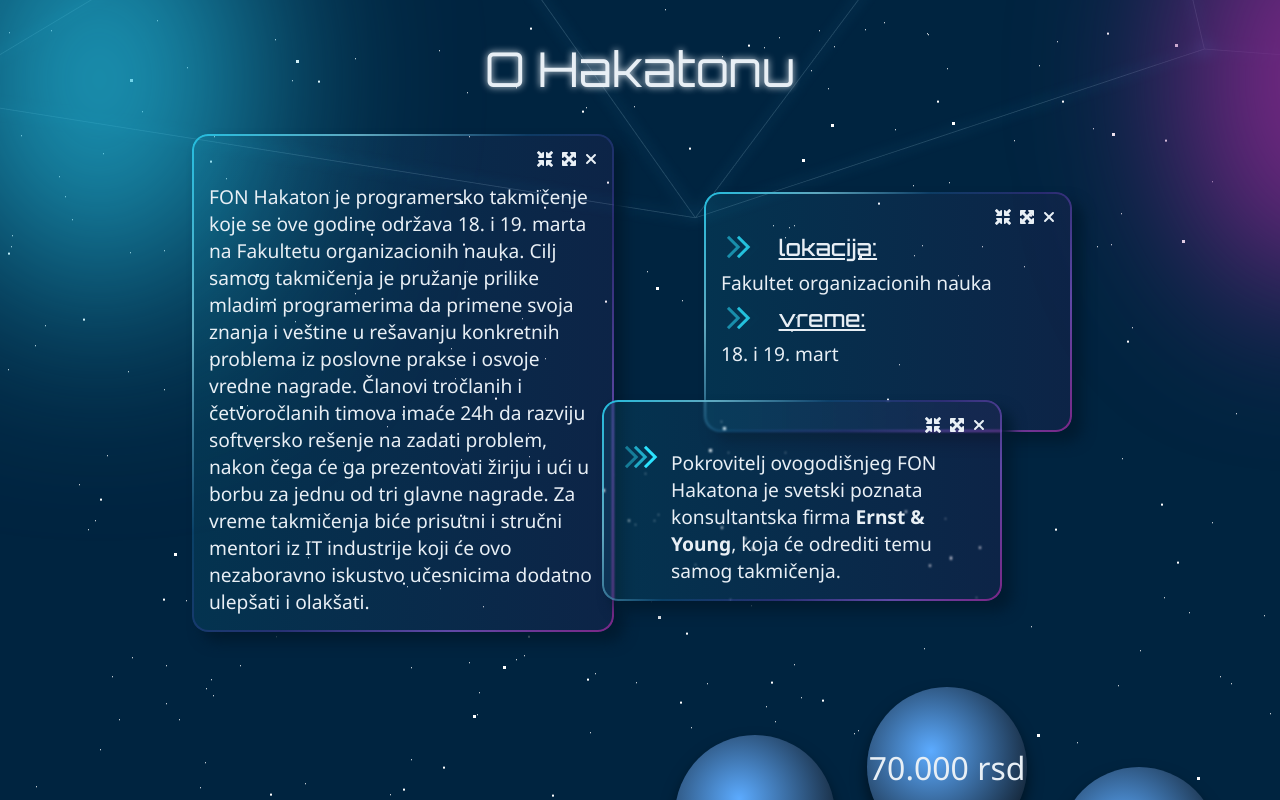
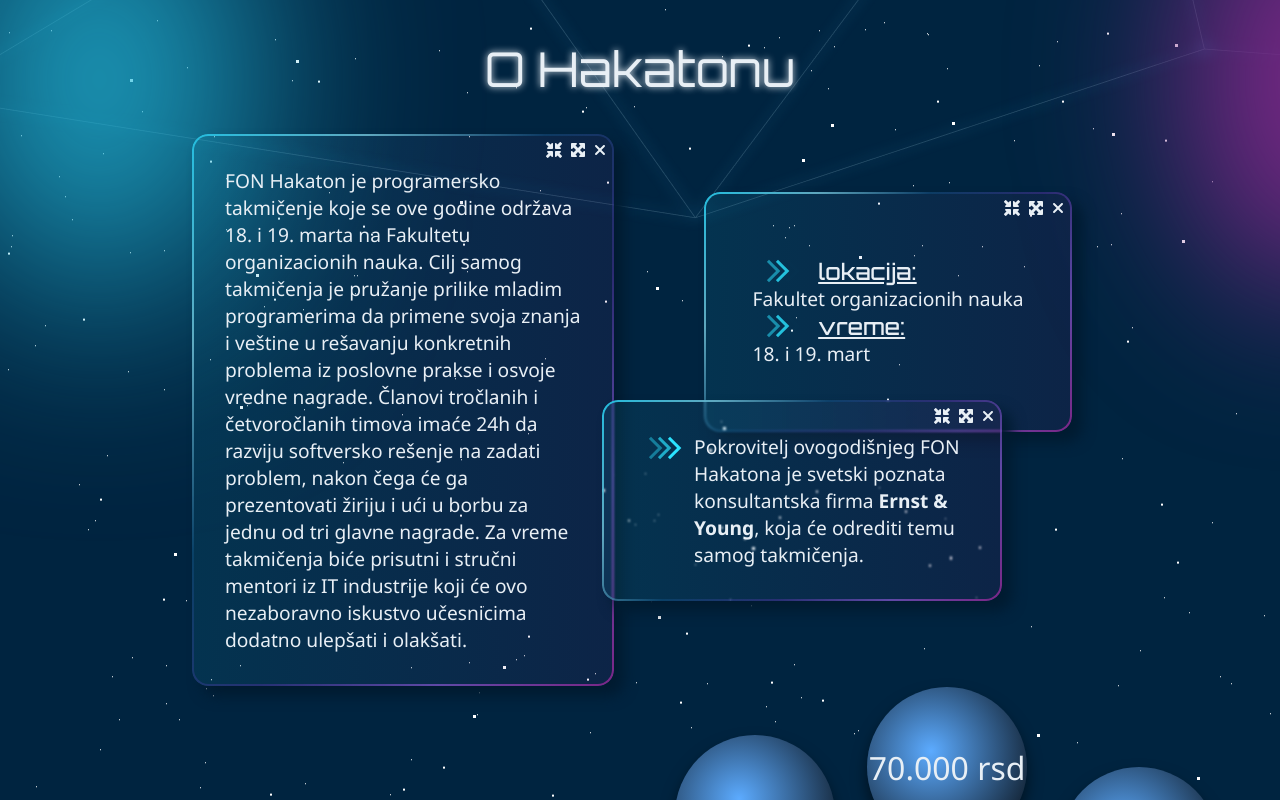
Before and after one commit to IlijaTrifke/fon_hakaton23, a React (Create React App) app: page /#/ in a window 1280 px wide. Shown: the part 800-1600 px from the top of the page. Built offline with nearby package versions, Linux system fonts and the light colour scheme; what upload-js would draw is missing.

Commit message:
treba jos max size za aploud i autocomplete da se izbrise

```diff
--- a/src/components/faq/faq.scss
+++ b/src/components/faq/faq.scss
@@ -203,4 +203,7 @@
     color: #978bcc;
     cursor: none;
   }
+  .faq-box-wrapper {
+    height: 40rem;
+  }
 }
--- a/src/components/o-hakatonu/ohakatonu.scss
+++ b/src/components/o-hakatonu/ohakatonu.scss
@@ -10,7 +10,7 @@
   top: -15%;
 }
 
-.hakaton-section{
+.hakaton-section {
   height: 30rem;
 }
 
@@ -31,6 +31,9 @@
   color: $bela;
   display: flex;
   flex-direction: column;
+  justify-content: center;
+  align-items: center;
+  position: relative;
   border-radius: 1rem;
   position: absolute;
   gap: 0.5rem;
@@ -98,11 +101,12 @@
   display: flex;
   flex-direction: column;
   position: relative;
+  padding: 1.5rem;
 }
 
 .crd3 {
   flex-direction: row;
-  gap: 0.5rem;
+  gap: 1rem;
 }
 
 .crd3 .hakaton-arrows {
@@ -177,13 +181,14 @@
 .hakaton-header {
   display: flex;
   gap: 0.5rem;
-  justify-content: flex-end;
   padding-right: 0.5rem;
   padding-top: 0.5rem;
+  position: absolute;
+  top: 0;
+  right: 0;
 }
 
 .hakaton-descr {
-  padding: 0.5rem;
   text-align: left;
   font-size: 1.2rem;
 }
```
